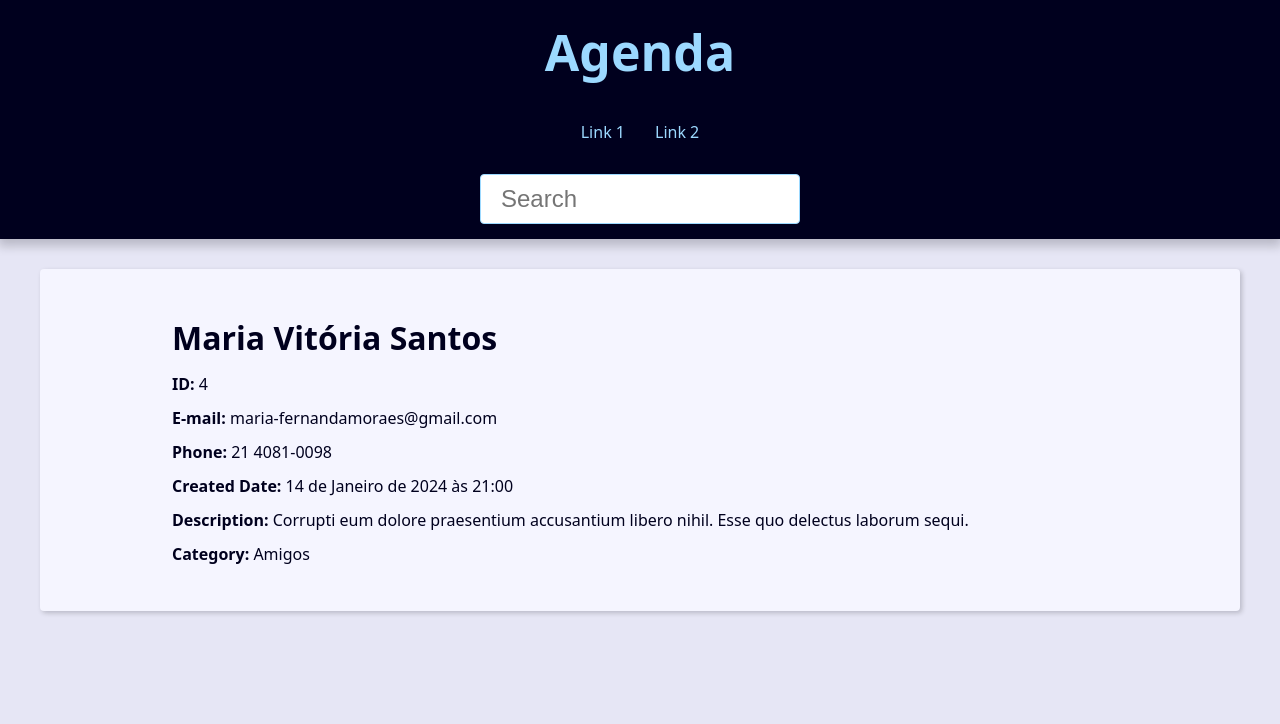
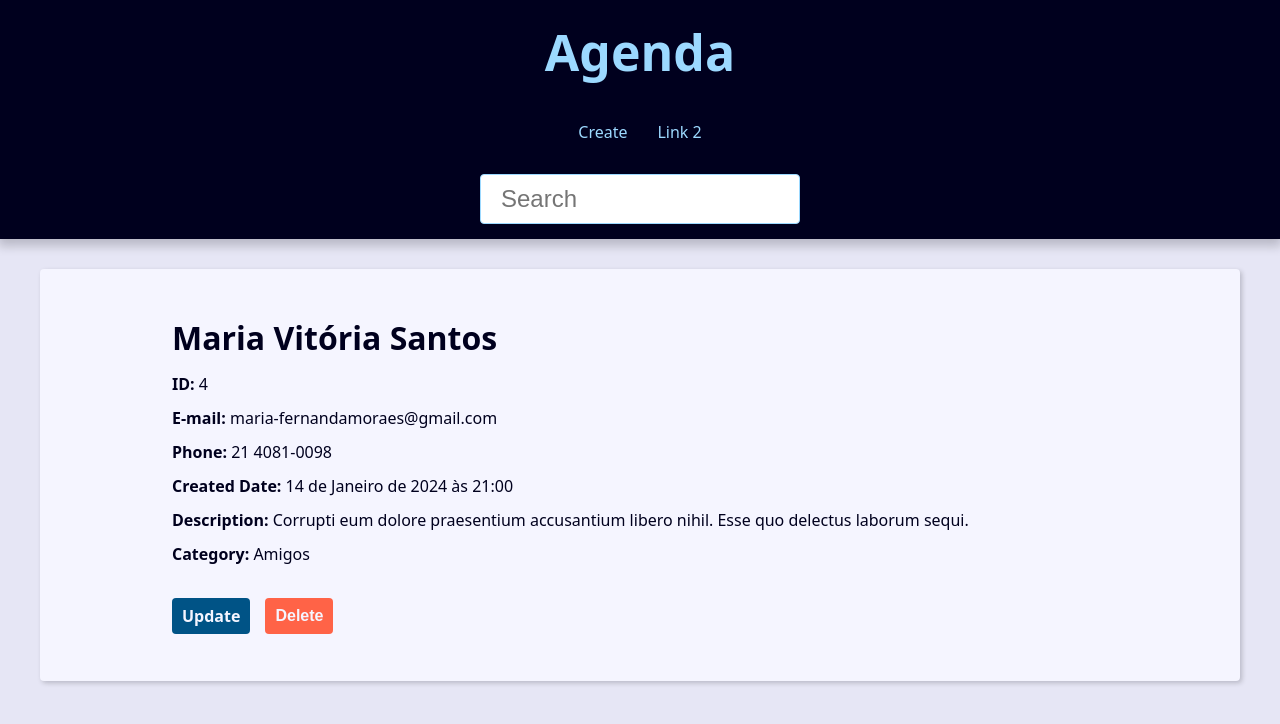
Before and after one commit to marcospimenthel/agenda, a Django app: page /contact/4/ in a window 1280 px wide. Shown: the top 724 px of the page. Run offline with Django 5.2, Linux system fonts and the light colour scheme; data comes from the database, SQL or seed files in the repository; both versions use the stored data as it was after the commit.

Commit message:
dia 19-03

```diff
--- a/base_static/global/css/style.css
+++ b/base_static/global/css/style.css
@@ -312,3 +312,23 @@
     filter: brightness(80%);
     box-shadow: 0 0 5px var(--link-dark-color);
   }
+
+  .contact-links {
+    margin-block: calc(var(--small-font-size) * 2);
+    display: flex;
+    align-items: center;
+    gap: 0 var(--spacing);
+  }
+
+  .btn-link {
+    font-size: var(--small-font-size);
+    text-decoration: none;
+    font-weight: bold;
+    padding: 1rem;
+    display: block;
+    line-height: var(--small-font-size);
+  }
+
+  .btn-delete {
+    background: tomato;
+  }
--- a/base_templates/global/partial/_header.html
+++ b/base_templates/global/partial/_header.html
@@ -8,8 +8,8 @@
     <nav class="menu">
       <ul class="menu-list">
         <li class="menu-item">
-          <a href="" class="menu-link">
-            Link 1
+          <a href="{% url "contact:create" %}" class="menu-link">
+            Create
           </a>
         </li>
         <li class="menu-item">
--- a/contact/templates/contact/contact.html
+++ b/contact/templates/contact/contact.html
@@ -12,5 +12,26 @@
     <p><b>Created Date:</b> {{ contact.created_date }}</p>
     <p><b>Description:</b> {{ contact.description }}</p>
     <p><b>Category:</b> {{ contact.category.name }}</p>
+
+    {% if contact.picture %}
+      <p>
+        <img src="{{ contact.picture.url }}" alt="{{ contact.first_name}} {{ contact.last_name}}">
+      </P>
+    {% endif %}
+
+    <div class="contact-links">
+      <a class="btn btn-link" href="{% url 'contact:update' contact.id %}">Update</a>
+
+      <form action="{% url 'contact:delete' contact.id %}" method="POST">
+        {% csrf_token %}
+
+        {% if confirmation == 'no' %}
+          <input type="hidden" name="confirmation" value="yes">
+          <button class="btn btn-link btn-delete" type="submit">Confirma?</button>
+        {% else %}
+          <button class="btn btn-link btn-delete" type="submit">Delete</button>
+        {% endif %}
+      </form>
+    </div>
   </div>
 {% endblock content %}
--- a/contact/urls.py
+++ b/contact/urls.py
@@ -12,5 +12,7 @@ urlpatterns = [
 
     # contact CRUD
     path('contact/<int:contact_id>/', views.contact, name='contact'),
+    path('contact/<int:contact_id>/update', views.update, name='update'),
     path('contact/create/', views.create, name='create'),
+    path('contact/<int:contact_id>/delete/', views.delete, name='delete'),
 ]
--- a/contact/views/contact_views.py
+++ b/contact/views/contact_views.py
@@ -58,7 +58,7 @@ def search(request):
 
 
 def contact(request, contact_id):
-    # single_contact = Contact.objects.filter(pk=contact_id).first()
+
     single_contact = get_object_or_404(
         Contact, pk=contact_id, show=True
     )
```
Also changed, not shown: contact/forms.py (+30 -25 lines), contact/templates/contact/create.html (+10 -8 lines), contact/views/contact_forms.py (+74 -10 lines), db.sqlite3.
